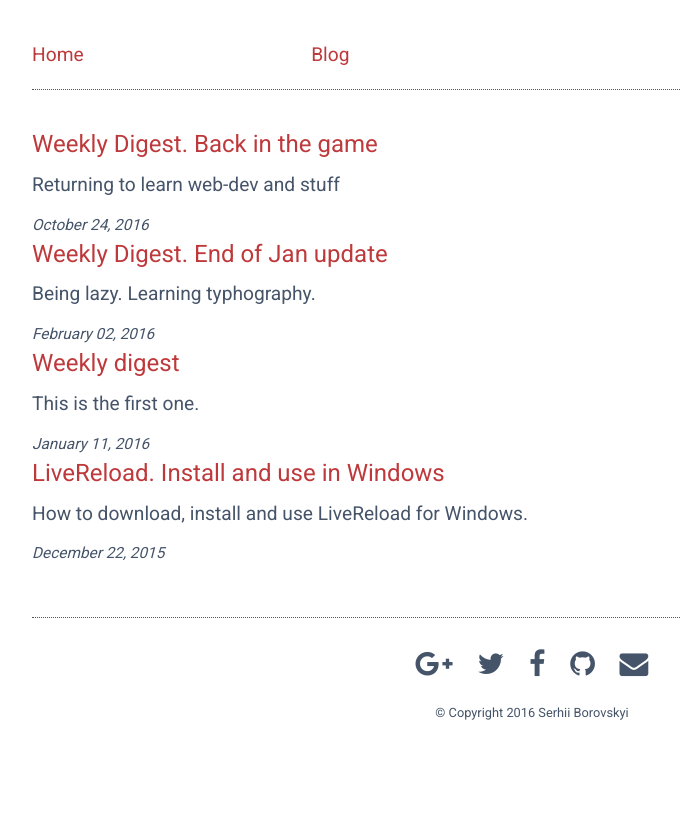
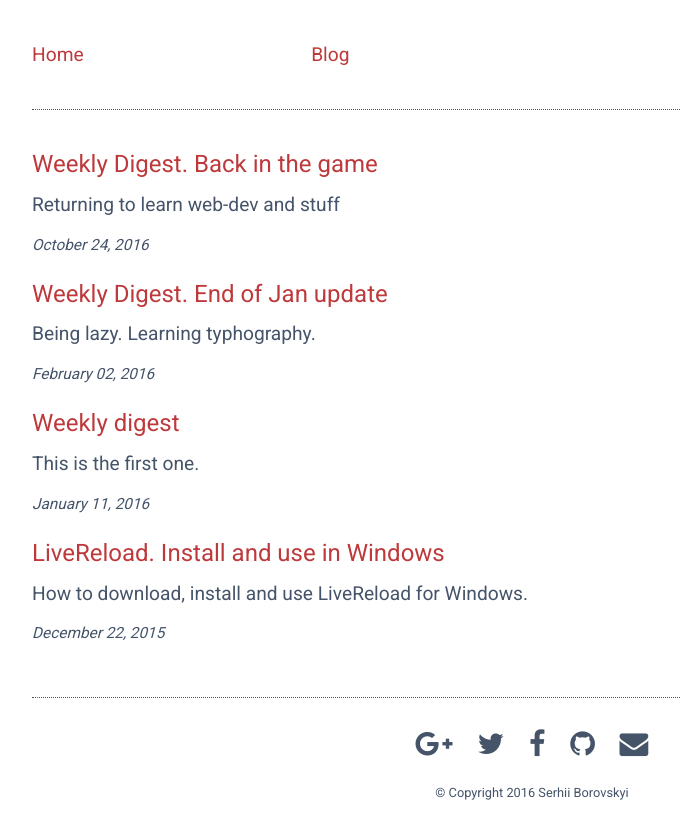
Before and after one commit to serhiicss/serhiicss.github.io, a Jekyll site: the page built from blog.html, in a window 1280 px wide. Shown: the top 839 px of the page, without its empty margins (108-788 px from the left). Built offline with Jekyll 4.4.1, drawn with Linux system fonts in a browser that asks for light colours; nearby versions of some CDN libraries.

Commit message:
Update _main.sass

```diff
--- a/_sass/_main.sass
+++ b/_sass/_main.sass
@@ -38,6 +38,9 @@ ul, li
   margin: 0
   padding: 0
 
+li
+    margin-bottom: 20px
+
 .wrap
   max-width: 1000px
   margin: 0 auto
@@ -51,4 +54,3 @@ h3.internship
 date.post-date
   font-size: 0.8em
   font-style: italic
-  margin-bottom: 20px
```
